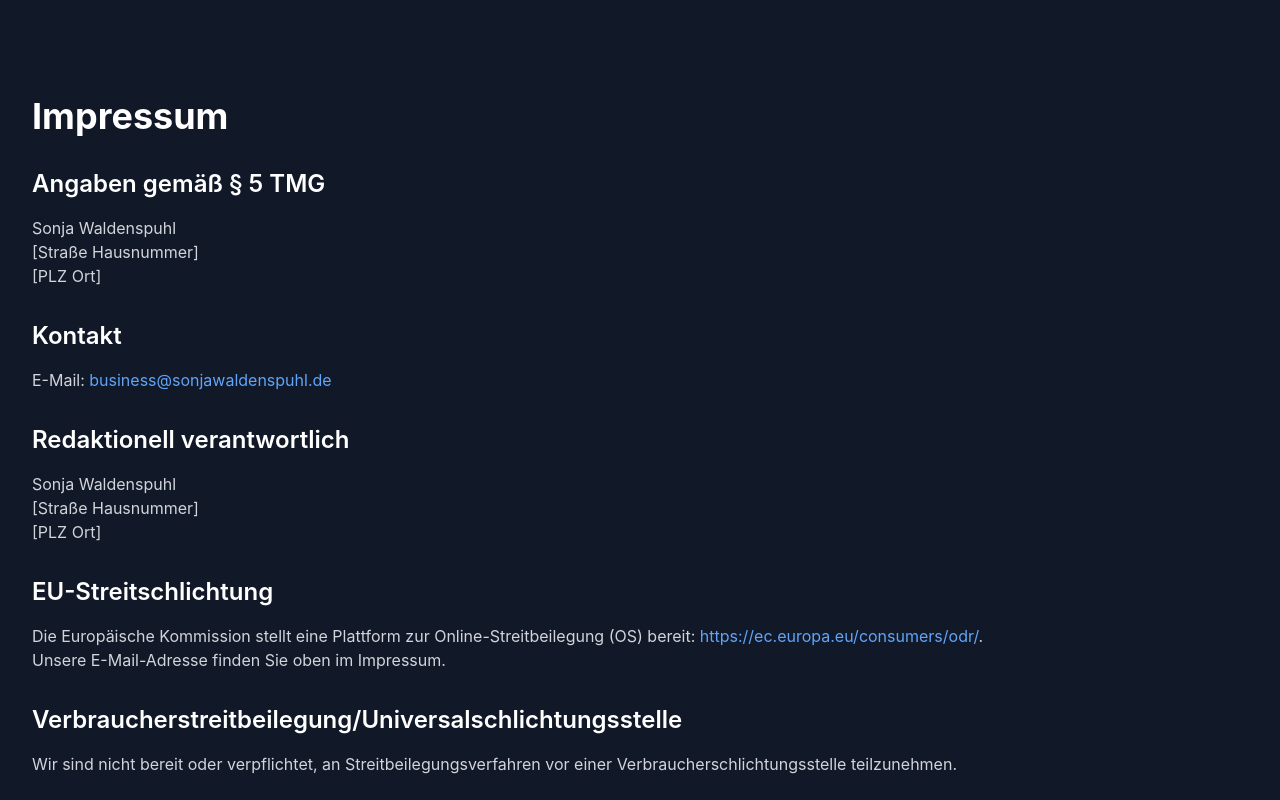
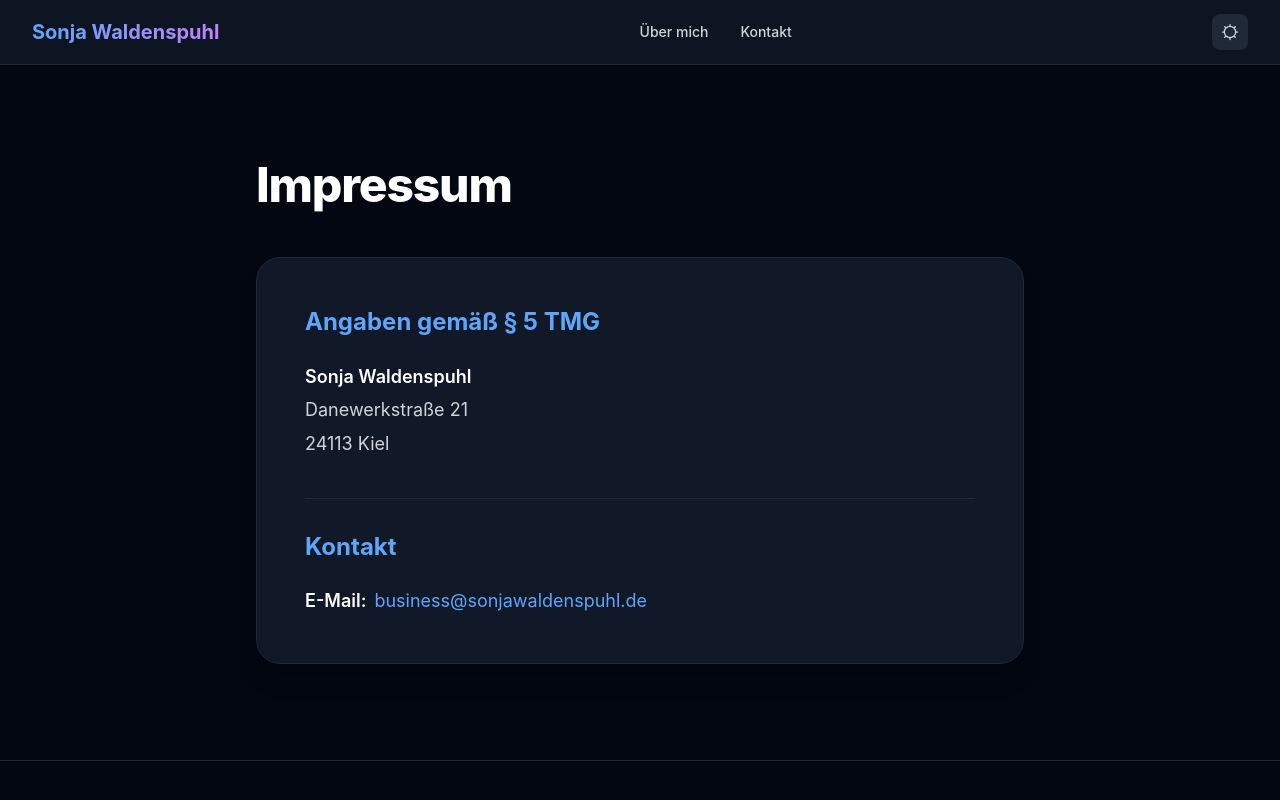
Before and after one commit to sonjawaldi/websiteSonja, an Angular app in the folder website-sonja/: page /impressum in a window 1280 px wide. Shown: the top 800 px of the page. Built offline with nearby package versions, Linux system fonts and the light colour scheme.

Commit message:
initial commit

```diff
--- a/website-sonja/src/app/app.config.ts
+++ b/website-sonja/src/app/app.config.ts
@@ -1,8 +1,17 @@
 import { ApplicationConfig, provideZoneChangeDetection } from '@angular/core';
-import { provideRouter } from '@angular/router';
+import { provideRouter, withInMemoryScrolling } from '@angular/router';
 
 import { routes } from './app.routes';
 
 export const appConfig: ApplicationConfig = {
-  providers: [provideZoneChangeDetection({ eventCoalescing: true }), provideRouter(routes)],
+  providers: [
+    provideZoneChangeDetection({ eventCoalescing: true }),
+    provideRouter(
+      routes,
+      withInMemoryScrolling({
+        anchorScrolling: 'enabled',
+        scrollPositionRestoration: 'enabled',
+      }),
+    ),
+  ],
 };
--- a/website-sonja/src/app/components/footer/footer.component.html
+++ b/website-sonja/src/app/components/footer/footer.component.html
@@ -3,11 +3,12 @@
 >
   <div class="container mx-auto px-4 sm:px-6 lg:px-8 text-center">
     <div class="mb-8">
-      <span
+      <a
+        routerLink="/"
         class="text-xl font-bold bg-gradient-to-r from-blue-600 to-purple-600 bg-clip-text text-transparent dark:from-blue-400 dark:to-purple-400"
       >
         Sonja Waldenspuhl
-      </span>
+      </a>
       <p class="mt-2 text-sm text-gray-500 dark:text-gray-400">
         Softwareentwicklung & IT Consulting
       </p>
--- a/website-sonja/src/app/components/header/header.component.html
+++ b/website-sonja/src/app/components/header/header.component.html
@@ -3,26 +3,30 @@
 >
   <div class="container mx-auto flex h-16 items-center justify-between px-4 sm:px-6 lg:px-8">
     <div class="flex items-center gap-2">
-      <span
+      <a
+        routerLink="/"
         class="text-xl font-bold bg-gradient-to-r from-blue-600 to-purple-600 bg-clip-text text-transparent dark:from-blue-400 dark:to-purple-400"
       >
         Sonja Waldenspuhl
-      </span>
+      </a>
     </div>
 
     <nav class="hidden md:flex items-center gap-8">
       <a
-        href="#about"
+        [routerLink]="['/']"
+        fragment="about"
         class="text-sm font-medium text-gray-600 hover:text-blue-600 dark:text-gray-300 dark:hover:text-blue-400"
         >Über mich</a
       >
       <!-- <a
-        href="#projects"
+        [routerLink]="['/']"
+        fragment="projects"
         class="text-sm font-medium text-gray-600 hover:text-blue-600 dark:text-gray-300 dark:hover:text-blue-400"
         >Projekte</a
       > -->
       <a
-        href="#contact"
+        [routerLink]="['/']"
+        fragment="contact"
         class="text-sm font-medium text-gray-600 hover:text-blue-600 dark:text-gray-300 dark:hover:text-blue-400"
         >Kontakt</a
       >
@@ -65,7 +69,10 @@
           </svg>
         }
       </button>
-      <button class="md:hidden p-2 text-gray-600 dark:text-gray-300">
+      <button
+        (click)="toggleMenu()"
+        class="md:hidden p-2 text-gray-600 dark:text-gray-300"
+      >
         <svg
           xmlns="http://www.w3.org/2000/svg"
           fill="none"
@@ -74,13 +81,43 @@
           stroke="currentColor"
           class="w-6 h-6"
         >
-          <path
-            stroke-linecap="round"
-            stroke-linejoin="round"
-            d="M3.75 6.75h16.5M3.75 12h16.5m-16.5 5.25h16.5"
-          />
+          @if (!isMenuOpen) {
+            <path
+              stroke-linecap="round"
+              stroke-linejoin="round"
+              d="M3.75 6.75h16.5M3.75 12h16.5m-16.5 5.25h16.5"
+            />
+          } @else {
+            <path
+              stroke-linecap="round"
+              stroke-linejoin="round"
+              d="M6 18L18 6M6 6l12 12"
+            />
+          }
         </svg>
       </button>
     </div>
   </div>
+
+  <!-- Mobile Menu -->
+  @if (isMenuOpen) {
+    <div class="md:hidden border-t border-gray-100 dark:border-gray-800 bg-white dark:bg-gray-950">
+      <nav class="flex flex-col p-4 space-y-4">
+        <a
+          [routerLink]="['/']"
+          fragment="about"
+          (click)="isMenuOpen = false"
+          class="text-base font-medium text-gray-600 hover:text-blue-600 dark:text-gray-300 dark:hover:text-blue-400"
+          >Über mich</a
+        >
+        <a
+          [routerLink]="['/']"
+          fragment="contact"
+          (click)="isMenuOpen = false"
+          class="text-base font-medium text-gray-600 hover:text-blue-600 dark:text-gray-300 dark:hover:text-blue-400"
+          >Kontakt</a
+        >
+      </nav>
+    </div>
+  }
 </header>
--- a/website-sonja/src/app/components/header/header.component.ts
+++ b/website-sonja/src/app/components/header/header.component.ts
@@ -1,12 +1,18 @@
 import { Component, inject } from '@angular/core';
+import { RouterLink } from '@angular/router';
 import { ThemeService } from '../../services/theme.service';
 
 @Component({
   selector: 'app-header',
-  imports: [],
+  imports: [RouterLink],
   templateUrl: './header.component.html',
   styleUrl: './header.component.css',
 })
 export class HeaderComponent {
   themeService = inject(ThemeService);
+  isMenuOpen = false;
+
+  toggleMenu() {
+    this.isMenuOpen = !this.isMenuOpen;
+  }
 }
--- a/website-sonja/src/app/components/home/home.component.html
+++ b/website-sonja/src/app/components/home/home.component.html
@@ -32,13 +32,15 @@
         </div> -->
         <div class="flex justify-center gap-4">
           <a
-            href="#about"
+            [routerLink]="['/']"
+            fragment="about"
             class="px-8 py-3 bg-blue-600 hover:bg-blue-700 text-white font-semibold rounded-full transition-all shadow-lg hover:shadow-blue-500/25"
           >
             Über mich
           </a>
           <a
-            href="#contact"
+            [routerLink]="['/']"
+            fragment="contact"
             class="px-8 py-3 bg-gray-100 dark:bg-gray-800 hover:bg-gray-200 dark:hover:bg-gray-700 text-gray-900 dark:text-white font-semibold rounded-full transition-all"
           >
             Kontakt
--- a/website-sonja/src/app/components/home/home.component.ts
+++ b/website-sonja/src/app/components/home/home.component.ts
@@ -1,4 +1,5 @@
 import { Component } from '@angular/core';
+import { RouterLink } from '@angular/router';
 import { HeaderComponent } from '../header/header.component';
 import { FooterComponent } from '../footer/footer.component';
 import { AboutComponent } from '../about/about.component';
@@ -6,7 +7,7 @@ import { AboutComponent } from '../about/about.component';
 @Component({
   selector: 'app-home',
   standalone: true,
-  imports: [HeaderComponent, FooterComponent, AboutComponent],
+  imports: [HeaderComponent, FooterComponent, AboutComponent, RouterLink],
   templateUrl: './home.component.html',
   styleUrl: './home.component.css',
 })
--- a/website-sonja/src/app/components/imprint/imprint.component.html
+++ b/website-sonja/src/app/components/imprint/imprint.component.html
@@ -1,56 +1,38 @@
-<section class="py-24 bg-white dark:bg-gray-900 transition-colors duration-300 min-h-screen">
+<div class="min-h-screen bg-white dark:bg-gray-950 transition-colors duration-300">
+  <app-header></app-header>
+
+  <main class="py-24">
     <div class="container mx-auto px-4 sm:px-6 lg:px-8">
-    <h1 class="text-4xl font-bold text-gray-900 dark:text-white mb-8">Impressum</h1>
+      <div class="max-w-3xl mx-auto">
+        <h1 class="text-4xl md:text-5xl font-extrabold text-gray-900 dark:text-white mb-12 tracking-tight">
+          Impressum
+        </h1>
 
+        <div class="bg-gray-50 dark:bg-gray-900 rounded-3xl p-8 md:p-12 shadow-xl border border-gray-100 dark:border-gray-800">
           <div class="prose dark:prose-invert max-w-none text-gray-600 dark:text-gray-300">
-      <h2 class="text-2xl font-semibold text-gray-900 dark:text-white mt-8 mb-4">
+            <h2 class="text-2xl font-bold text-blue-600 dark:text-blue-400 mt-0 mb-6">
               Angaben gemäß § 5 TMG
             </h2>
-      <p>
-        Sonja Waldenspuhl<br />
-        [Straße Hausnummer]<br />
-        [PLZ Ort]
-      </p>
+            <div class="text-lg leading-relaxed space-y-1 mb-10">
+              <p class="font-semibold text-gray-900 dark:text-white">Sonja Waldenspuhl</p>
+              <p>Danewerkstraße 21</p>
+              <p>24113 Kiel</p>
+            </div>
 
-      <h2 class="text-2xl font-semibold text-gray-900 dark:text-white mt-8 mb-4">Kontakt</h2>
-      <p>
-        E-Mail:
-        <a href="mailto:business&#64;sonjawaldenspuhl.de" class="text-blue-600 dark:text-blue-400"
+            <div class="pt-8 border-t border-gray-200 dark:border-gray-800">
+              <h2 class="text-2xl font-bold text-blue-600 dark:text-blue-400 mb-6">Kontakt</h2>
+              <p class="text-lg">
+                <span class="font-semibold text-gray-900 dark:text-white">E-Mail:</span>
+                <a href="mailto:business&#64;sonjawaldenspuhl.de" class="ml-2 text-blue-600 dark:text-blue-400 hover:underline transition-colors"
                   >business&#64;sonjawaldenspuhl.de</a
                 >
               </p>
-
-      <h2 class="text-2xl font-semibold text-gray-900 dark:text-white mt-8 mb-4">
-        Redaktionell verantwortlich
-      </h2>
-      <p>
-        Sonja Waldenspuhl<br />
-        [Straße Hausnummer]<br />
-        [PLZ Ort]
-      </p>
-
-      <h2 class="text-2xl font-semibold text-gray-900 dark:text-white mt-8 mb-4">
-        EU-Streitschlichtung
-      </h2>
-      <p>
-        Die Europäische Kommission stellt eine Plattform zur Online-Streitbeilegung (OS) bereit:
-        <a
-          href="https://ec.europa.eu/consumers/odr/"
-          target="_blank"
-          rel="noopener noreferrer"
-          class="text-blue-600 dark:text-blue-400"
-          >https://ec.europa.eu/consumers/odr/</a
-        >.<br />
-        Unsere E-Mail-Adresse finden Sie oben im Impressum.
-      </p>
-
-      <h2 class="text-2xl font-semibold text-gray-900 dark:text-white mt-8 mb-4">
-        Verbraucherstreitbeilegung/Universalschlichtungsstelle
-      </h2>
-      <p>
-        Wir sind nicht bereit oder verpflichtet, an Streitbeilegungsverfahren vor einer
-        Verbraucherschlichtungsstelle teilzunehmen.
-      </p>
             </div>
           </div>
-</section>
+        </div>
+      </div>
+    </div>
+  </main>
+
+  <app-footer></app-footer>
+</div>
--- a/website-sonja/src/app/components/imprint/imprint.component.ts
+++ b/website-sonja/src/app/components/imprint/imprint.component.ts
@@ -1,10 +1,12 @@
 import { Component } from '@angular/core';
 import { CommonModule } from '@angular/common';
+import { HeaderComponent } from '../header/header.component';
+import { FooterComponent } from '../footer/footer.component';
 
 @Component({
   selector: 'app-imprint',
   standalone: true,
-  imports: [CommonModule],
+  imports: [CommonModule, HeaderComponent, FooterComponent],
   templateUrl: './imprint.component.html',
   styleUrl: './imprint.component.css',
 })
```
Lines whose indentation alone changed are shown as unchanged.
